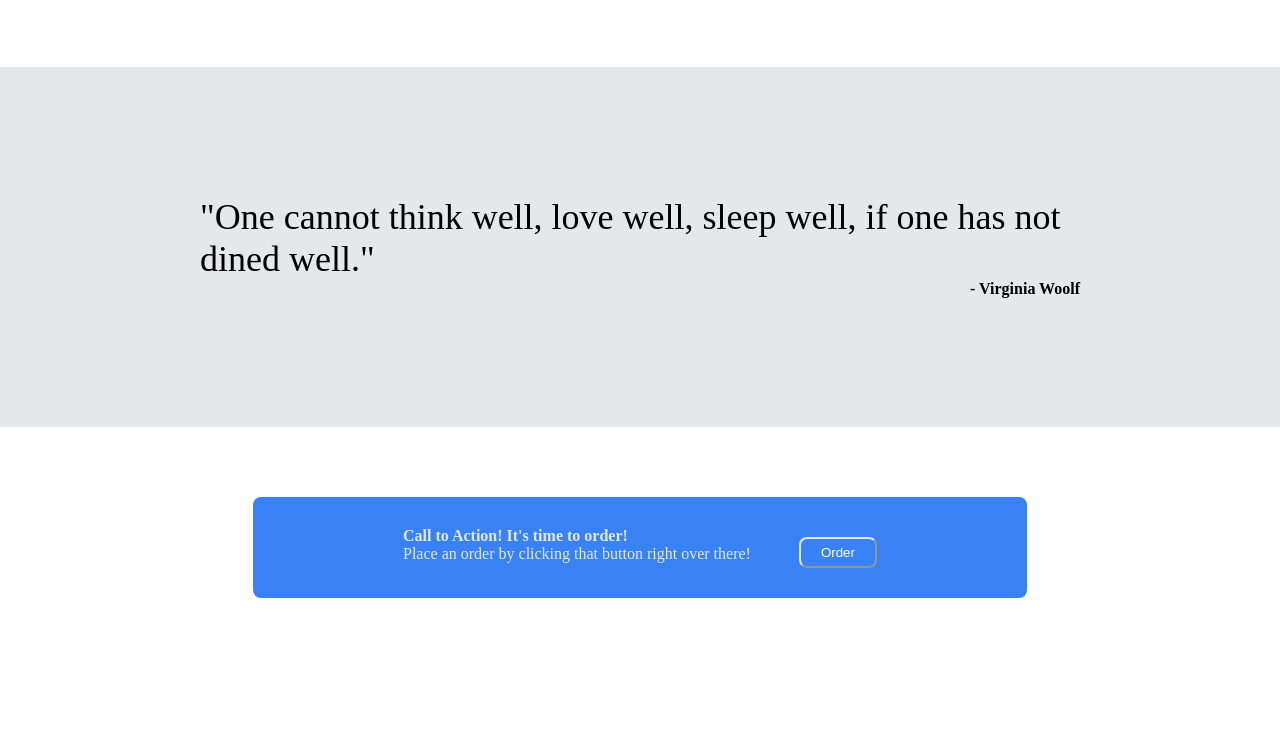
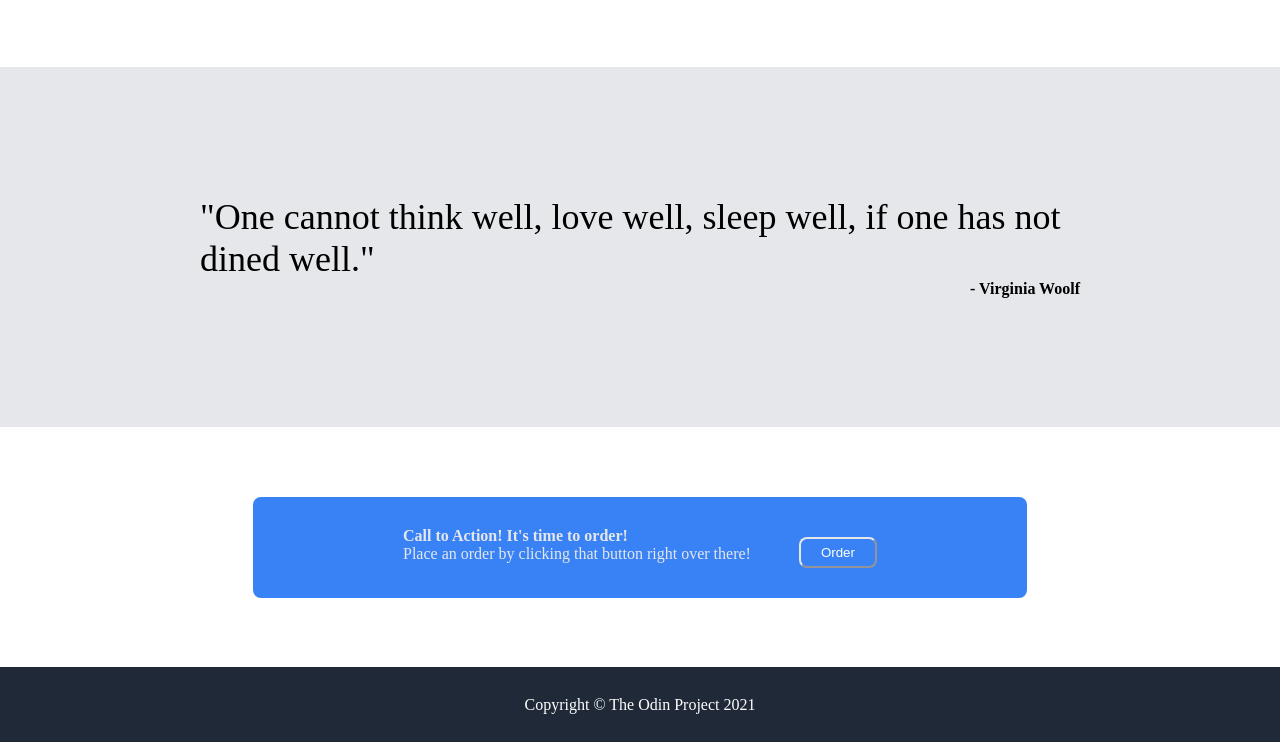
Before and after one commit to llvill/Landing-Page, a plain HTML site: page index.html in a window 1280 px wide. Shown: the part 685-1427 px from the top of the page. Before the commit the page ends 1352 px from the top, so only its background shows below. Drawn offline with Linux system fonts and the light colour scheme.

Commit message:
add footer

```diff
--- a/index.html
+++ b/index.html
@@ -81,6 +81,12 @@
             <button class="order-button"> Order </button>
       </div>
     </div> <!--end section4-->
+
+    <div class="footer">
+     <div class="copyright-box">
+      <p class="copyright">Copyright © The Odin Project 2021</p>
+     </div>
+    </div> <!--end footer-->
   </body>
 
 
--- a/style.css
+++ b/style.css
@@ -153,3 +153,15 @@ button{
 .placeord{
     margin: 0;
 }
+.footer{
+    background-color: #1F2937;
+    height: 75px;
+}
+.copyright-box{
+    display: flex;
+    align-items: center;
+    justify-content: center;
+    width: 100%;
+    height: 100%;
+    color: white;
+}
```
Also changed, not shown: imgs/Header-Logo.png (added).
